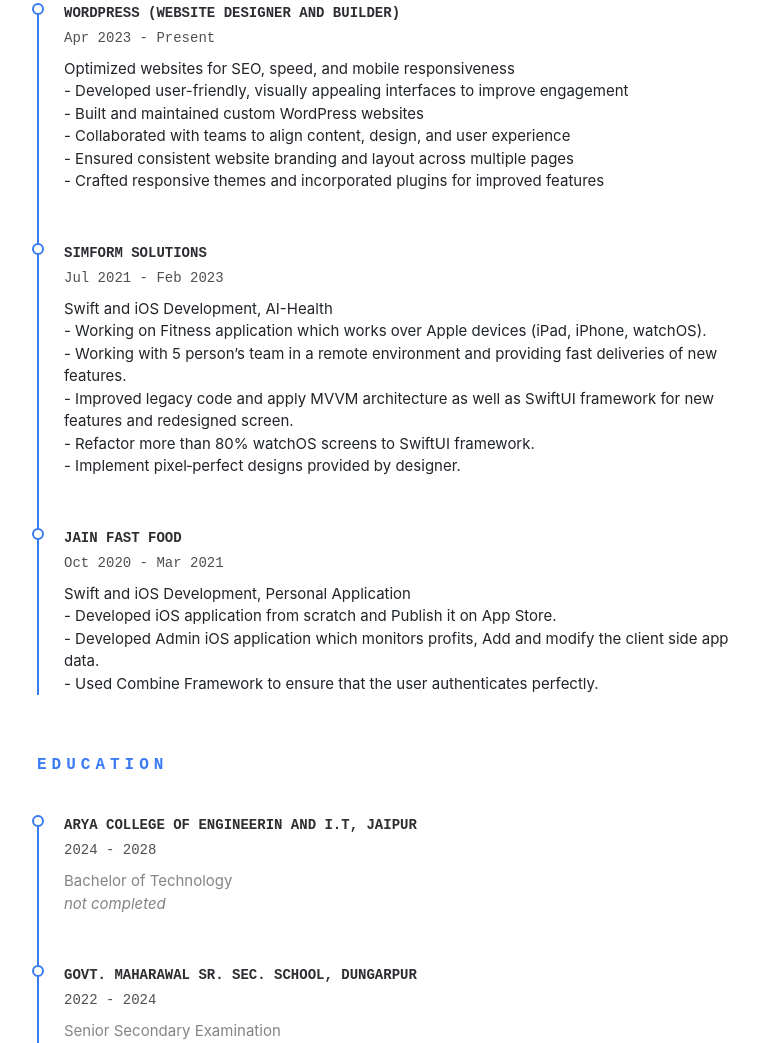
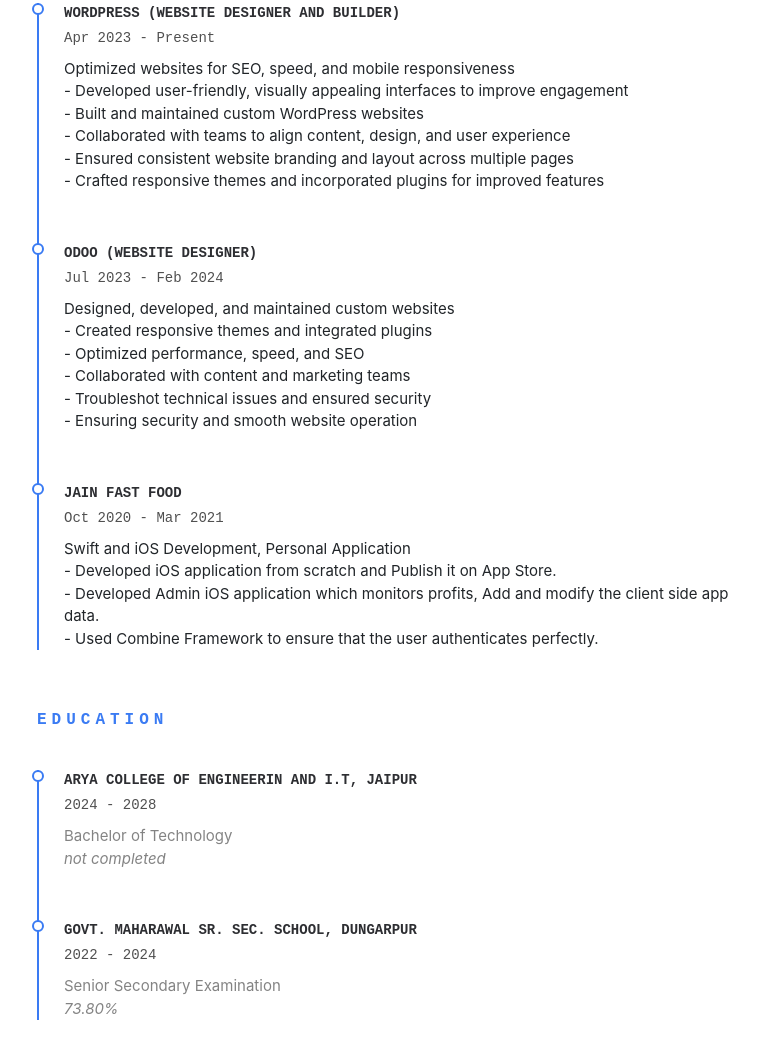
Before and after one commit to ChinmayBhattt/ChinmayBhatt.github.io, a plain HTML site: page index.html in a window 1280 px wide. Shown: the part 2742-3785 px from the top of the page, without its empty margins (48-807 px from the left). Drawn offline with nearby package versions, Linux system fonts and the light colour scheme; a web font is replaced by a local one.

Commit message:
Update index.html

```diff
--- a/index.html
+++ b/index.html
@@ -239,19 +239,19 @@
                         <p>- Built and maintained custom WordPress websites </p>
                         <p>- Collaborated with teams to align content, design, and user experience </p>
                         <p>- Ensured consistent website branding and layout across multiple pages </p>
-                        <p>-  Crafted responsive themes and incorporated plugins for improved features </p>
+                        <p>- Crafted responsive themes and incorporated plugins for improved features </p>
                     </div>
 
                     <!-- Simform iOS-->
                     <div class="resume-list__block">
-                        <p class="resume-list__block-title">Simform Solutions</p>
-                        <p class="resume-list__block-date">Jul 2021 ‐ Feb 2023</p>
-                        <p> Swift and iOS Development, AI-Health </p>
-                        <p>- Working on Fitness application which works over Apple devices (iPad, iPhone, watchOS).</p>
-                        <p>- Working with 5 person’s team in a remote environment and providing fast deliveries of new features.</p>
-                        <p>- Improved legacy code and apply MVVM architecture as well as SwiftUI framework for new features and redesigned screen.</p>
-                        <p>- Refactor more than 80% watchOS screens to SwiftUI framework.</p>
-                        <p>- Implement pixel‐perfect designs provided by designer.</p>
+                        <p class="resume-list__block-title">Odoo (Website Designer)</p>
+                        <p class="resume-list__block-date">Jul 2023 ‐ Feb 2024</p>
+                        <p> Designed, developed, and maintained custom websites  </p>
+                        <p>- Created responsive themes and integrated plugins</p>
+                        <p>- Optimized performance, speed, and SEO </p>
+                        <p>- Collaborated with content and marketing teams </p>
+                        <p>- Troubleshot technical issues and ensured security</p>
+                        <p>- Ensuring security and smooth website operation</p>
                     </div>
 
                     <!-- Freelance iOS-->
```
